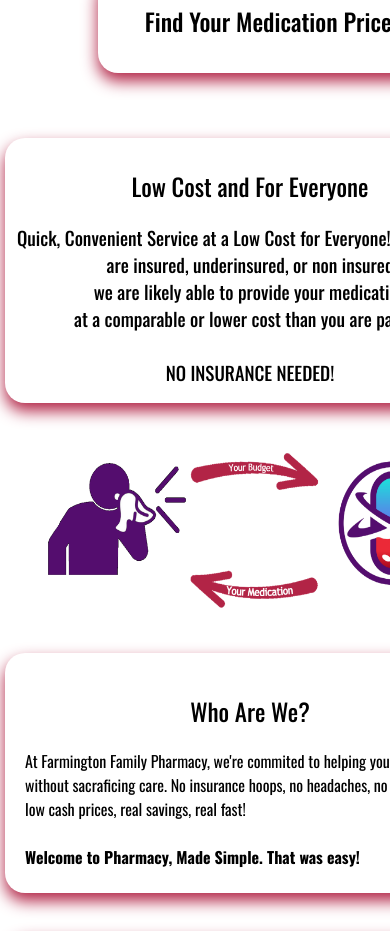
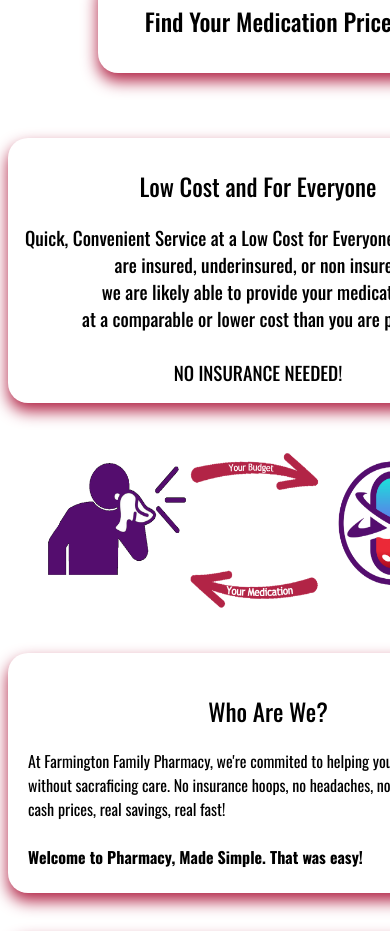
Before and after one commit to CamFinch/PharmacyWebsite, a plain HTML site: page index.html in a window 390 px wide. Shown: the part 486-1417 px from the top of the page. Drawn offline with nearby package versions, Linux system fonts and the light colour scheme; grey boxes are pictures that could not be loaded.

Commit message:
commited

```diff
--- a/index.css
+++ b/index.css
@@ -430,7 +430,7 @@ gmp-map{
         position: relative;
         top: 150px;
         height: 200px;
-        width: 470px;
+        width: 480px;
         animation-name: headerchange;
         animation-duration: 20s;
         margin: auto;
@@ -441,7 +441,7 @@ gmp-map{
         animation-name: headerchange;
         animation-duration: 20s;
         animation-iteration-count: infinite;
-        left: -3px;
+        left: 0px;
         padding: 10px;
         padding-bottom: 55px;
 
@@ -583,7 +583,7 @@ gmp-map{
     }
 
     .information-section{
-        width: 450px;
+        width: 480px;
         height: 200px;
         position: relative;
         top: 100px;
@@ -595,7 +595,7 @@ gmp-map{
         animation-iteration-count: infinite;
         padding: 20px;
         border-radius: 20px;
-        left: -3px;
+        left: 0px;
 
     }
     .information-section h2{
@@ -618,7 +618,7 @@ gmp-map{
         animation-name: headerchange;
         animation-duration: 20s;
         animation-iteration-count: infinite;
-        left: -2px;
+        left: 0px;
         border-radius: 20px;
 
     }
@@ -636,7 +636,7 @@ gmp-map{
         animation-name: headerchange;
         animation-duration: 20s;
         animation-iteration-count: infinite;
-        left: -2px;
+        left: 0px;
         border-radius: 20px;
 
     }
```
